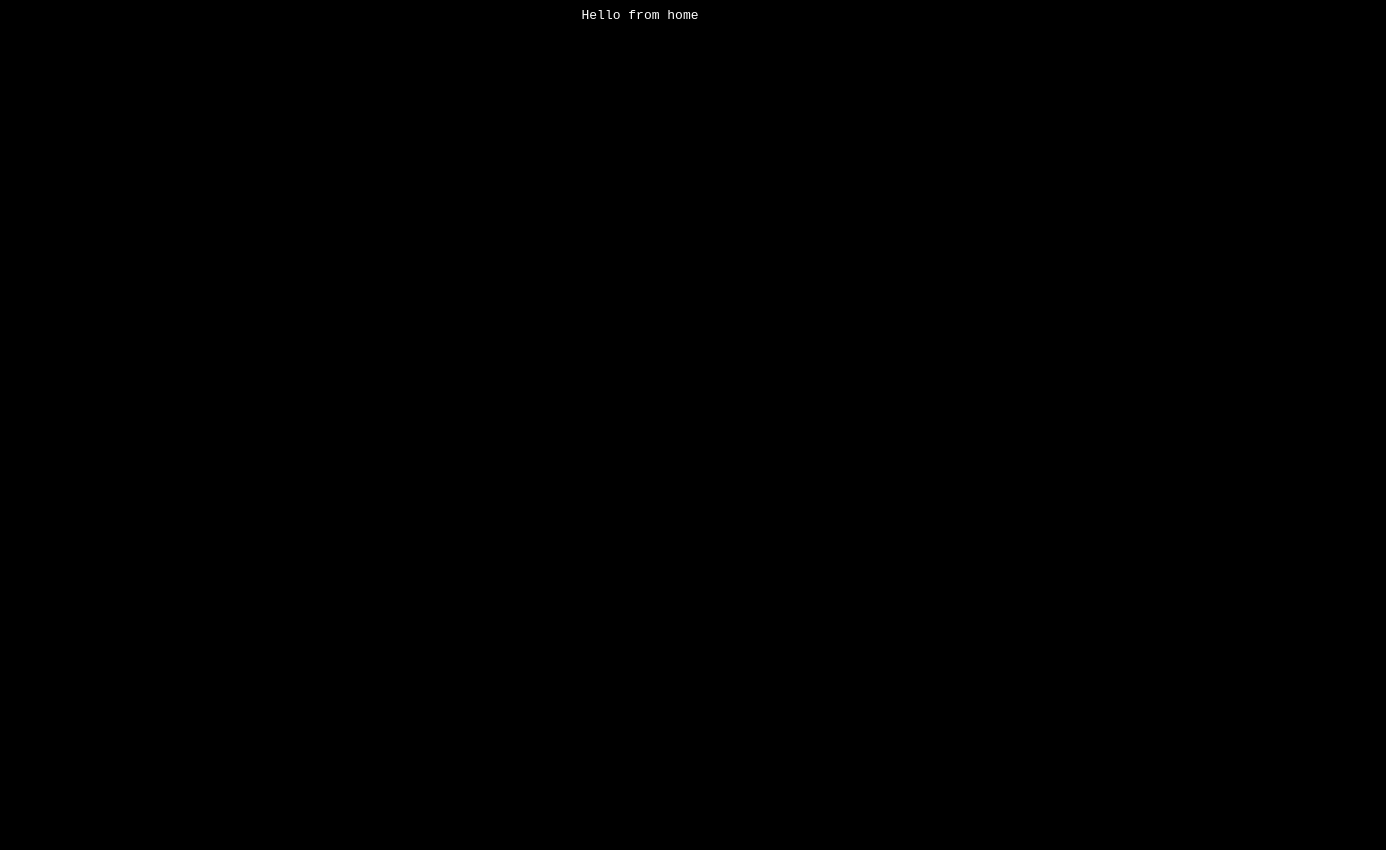
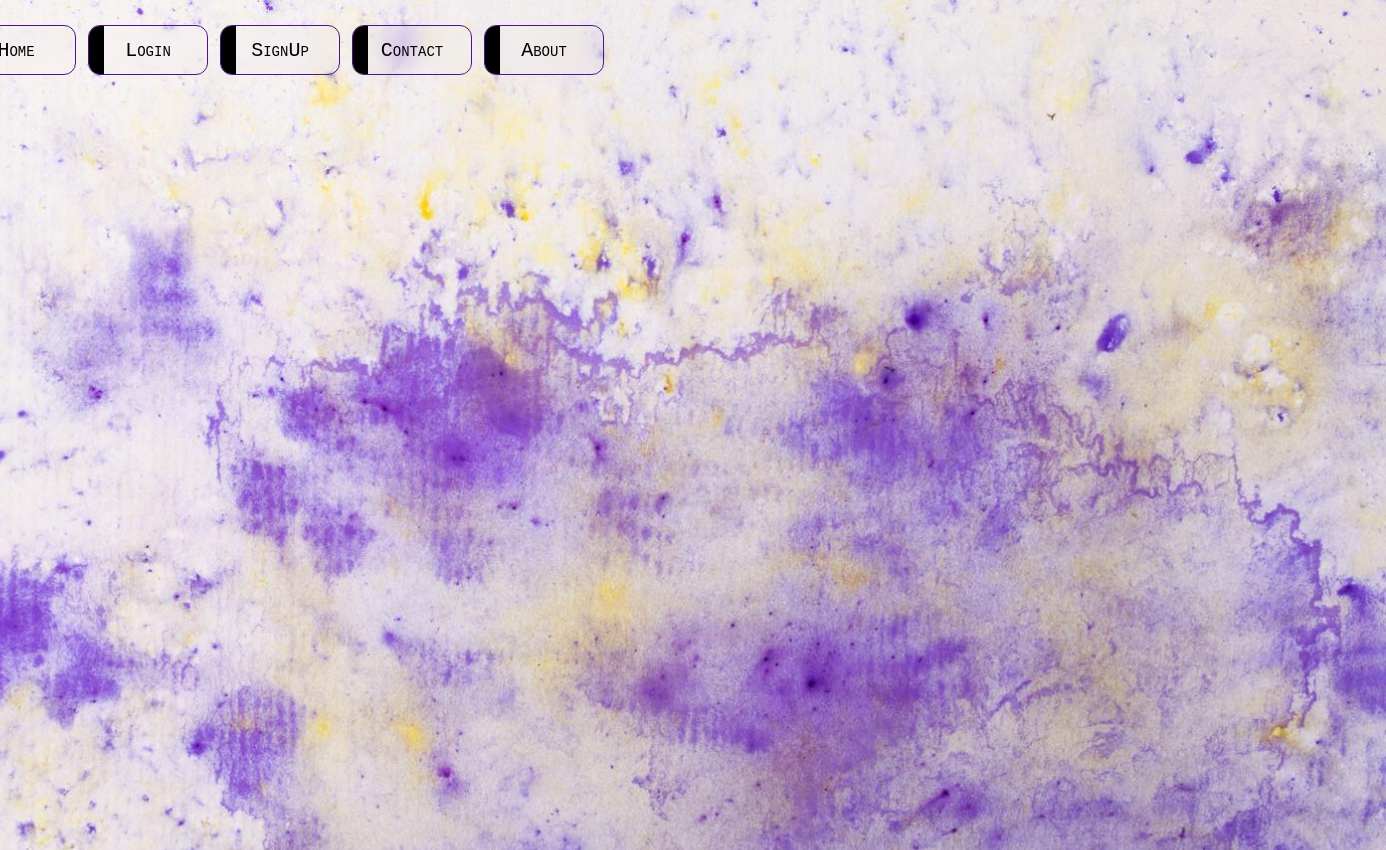
Before and after one commit to AzmatullaKhan/full-stack-react-frontend, a React (Create React App) app: page / in a window 1280 px wide. Shown: the whole page, 1386 px wide, since content can reach past the window. Before the commit the page ends 800 px from the top, so only its background shows below. Built offline with nearby package versions, Linux system fonts and the light colour scheme.

Commit message:
Home page and navbar has been added, need to complete nav bar button animation

```diff
--- a/public/index.html
+++ b/public/index.html
@@ -8,7 +8,6 @@
       name="description"
       content="Web site created using create-react-app"
     />
-    <link rel="manifest" href="%PUBLIC_URL%/manifest.json" />
     <title>React App</title>
   </head>
   <style>
@@ -16,12 +15,16 @@
       font-family: monospace;
       scroll-behavior: smooth;
       box-sizing: border-box;
-      color:#fff;
+    }
+    *::-webkit-scrollbar{
+      display: none;
     }
     body{
       display: flex;
       justify-content: center;
       background-color: #000;
+      margin: 0;
+      padding: 0;
     }
   </style>
   <body>
--- a/src/pages/allPages.css
+++ b/src/pages/allPages.css
@@ -0,0 +1,65 @@
+.nav_container_one{
+    height:100px;
+    display: flex;
+    justify-content: space-between;
+    align-items: center;
+    padding: 0px 100px 0px 50px;
+    position: sticky;
+    top: 0px;
+}
+.nav_container_one_buttonContainer{
+    padding: 12px;
+    border-radius: 40px;
+}
+.nav_container_one_button:nth-child(5){
+    margin:0px;
+}
+.nav_container_one_button{
+    height:50px;
+    width:120px;
+    background-color: transparent;
+    outline: none;
+    border: 1.5px solid #4c1489;
+    border-radius: 12px;
+    margin:0px 12px 0px 0px;
+    color: #000;
+    cursor: pointer;
+    backdrop-filter: blur(12px);
+    font-size: 20px;
+    font-variant: small-caps;
+    overflow: hidden;
+    transition: all 1.5s ease-out 0s;
+    animation: nav_container_one_button-animation 1.5s ease-out 0s;
+    position: sticky;
+}
+@keyframes nav_container_one_button-animation {
+    0%{width: 0px;}
+    100%{width: 120px;}
+}
+.nav_container_one_p{
+    position:absolute;
+    top: 0;
+    color: #000;
+}
+.nav_container_one_button_div{
+    position:absolute;
+    border-radius: 0px;
+    top: 0px;
+    left: 0px;
+    background-color: #000;
+    height: inherit;
+    width: 15px;
+}
+
+.main_container_one{
+    height: 850px;
+    width:1492px;
+    padding: 0px 0px;
+    background-image: url('../images/bg.jpeg');
+    background-size: cover;
+}
+.main_container_two{
+    height: 750px;
+    width:1492px;
+    padding: 0px 0px;
+}
--- a/src/pages/home.js
+++ b/src/pages/home.js
@@ -1,7 +1,11 @@
+import './allPages.css'
+import { Navbar } from './nav'
+
 export const Home=()=>{
     return(
-        <div>
-                Hello from home
+        <div className="main_container_one">
+            <Navbar />
+            <div className='main_container_two'></div>
         </div>
     )
 }
--- /dev/null
+++ b/src/pages/nav.js
@@ -0,0 +1,15 @@
+
+export const Navbar=()=>{
+    return(
+        <div className="nav_container_one">
+            <div className="nav_container_one_buttonContainer">
+                <button className="nav_container_one_button">Home<div className="nav_container_one_button_div"></div></button>
+                <button className="nav_container_one_button">Login<div className="nav_container_one_button_div"></div></button>
+                <button className="nav_container_one_button">SignUp<div className="nav_container_one_button_div"></div></button>
+                <button className="nav_container_one_button">Contact<div className="nav_container_one_button_div"></div></button>
+                <button className="nav_container_one_button">About<div className="nav_container_one_button_div"></div></button>
+            </div>
+            {/* <img src={require("./home")} alt='logo' /> */}
+        </div>
+    )
+}
```
Also changed, not shown: src/images/bg.jpeg (added).
